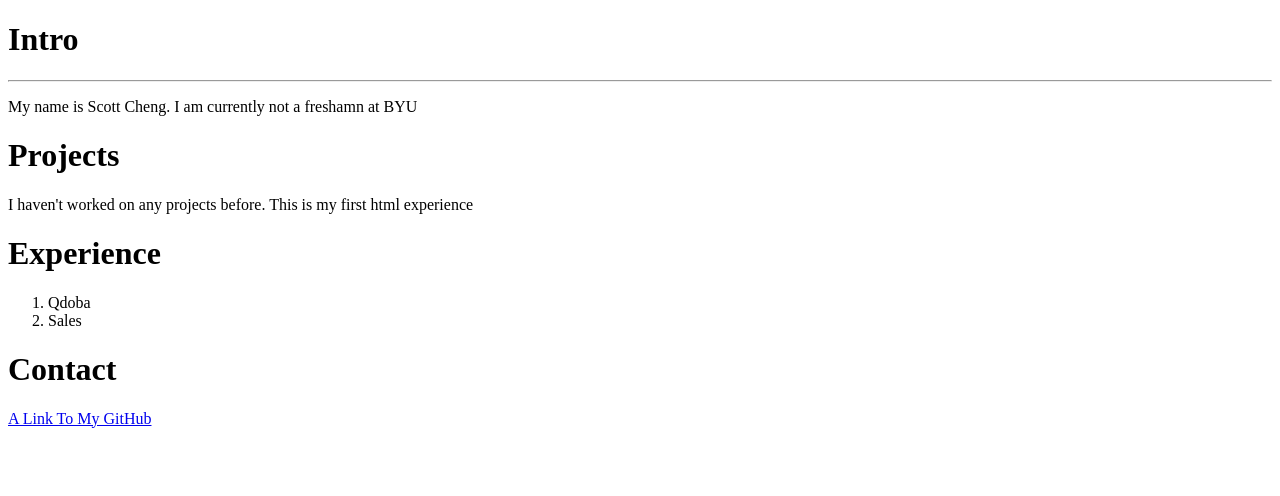
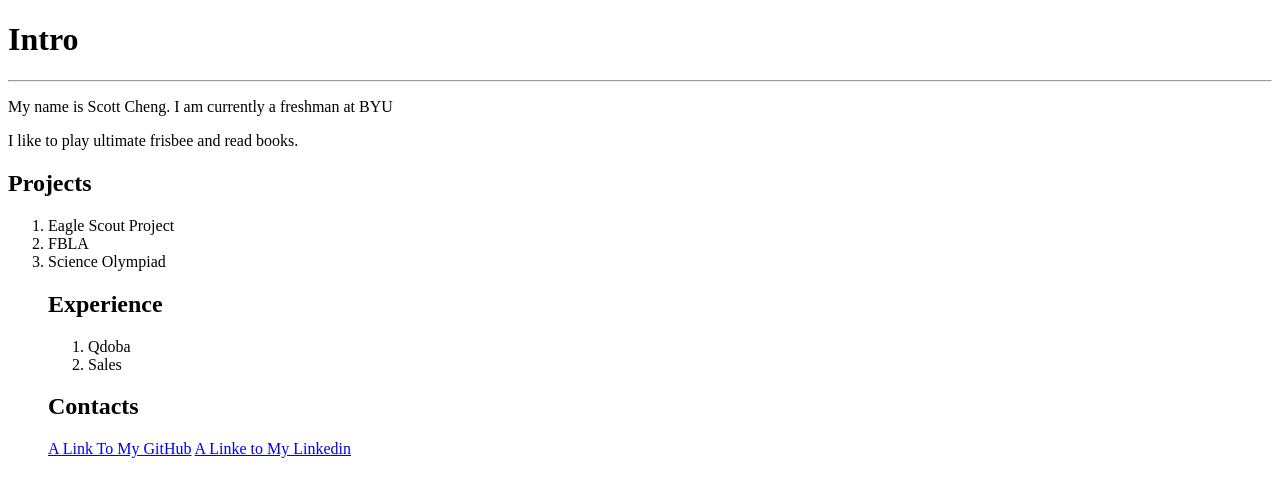
Before and after one commit to javawarrio/portfolio, a plain HTML site: page index.html in a window 1280 px wide. Drawn offline with Linux system fonts and the light colour scheme.

Commit message:
Third commit

```diff
--- a/index.html
+++ b/index.html
@@ -4,18 +4,31 @@
 	<title> Scott's Portfolio </title>
 </head>
 <body>
+
 <h1>Intro</h1>
+
 <hr>
-<p>My name is Scott Cheng. I am currently  not a freshamn at BYU</p>
 
-<h1>Projects</h1>
-<p> I haven't worked on any projects before. This is my first html experience </p>
-<h1> Experience</h1>
+<p>My name is Scott Cheng. I am currently  a freshman at BYU</p>
+<p> I like to play ultimate frisbee and read books. </p>
+
+<h2>Projects</h2>
+<ol>
+	<li> Eagle Scout Project</li>
+	<li> FBLA </li>
+	<li> Science Olympiad </li>
+
+
+	<h2> Experience</h2>
+
 <ol>	<li> Qdoba </li>
 	<li> Sales </li>
 </ol>
-<h1>Contact</h1>
+
+<h2>Contacts</h2>
+
 <a href="https://github.com/javawarrio">A Link To My GitHub</a>
+<a href = "https://linkedin.com" >A Linke to My Linkedin</a>
 
 </body>
 </html>
```
